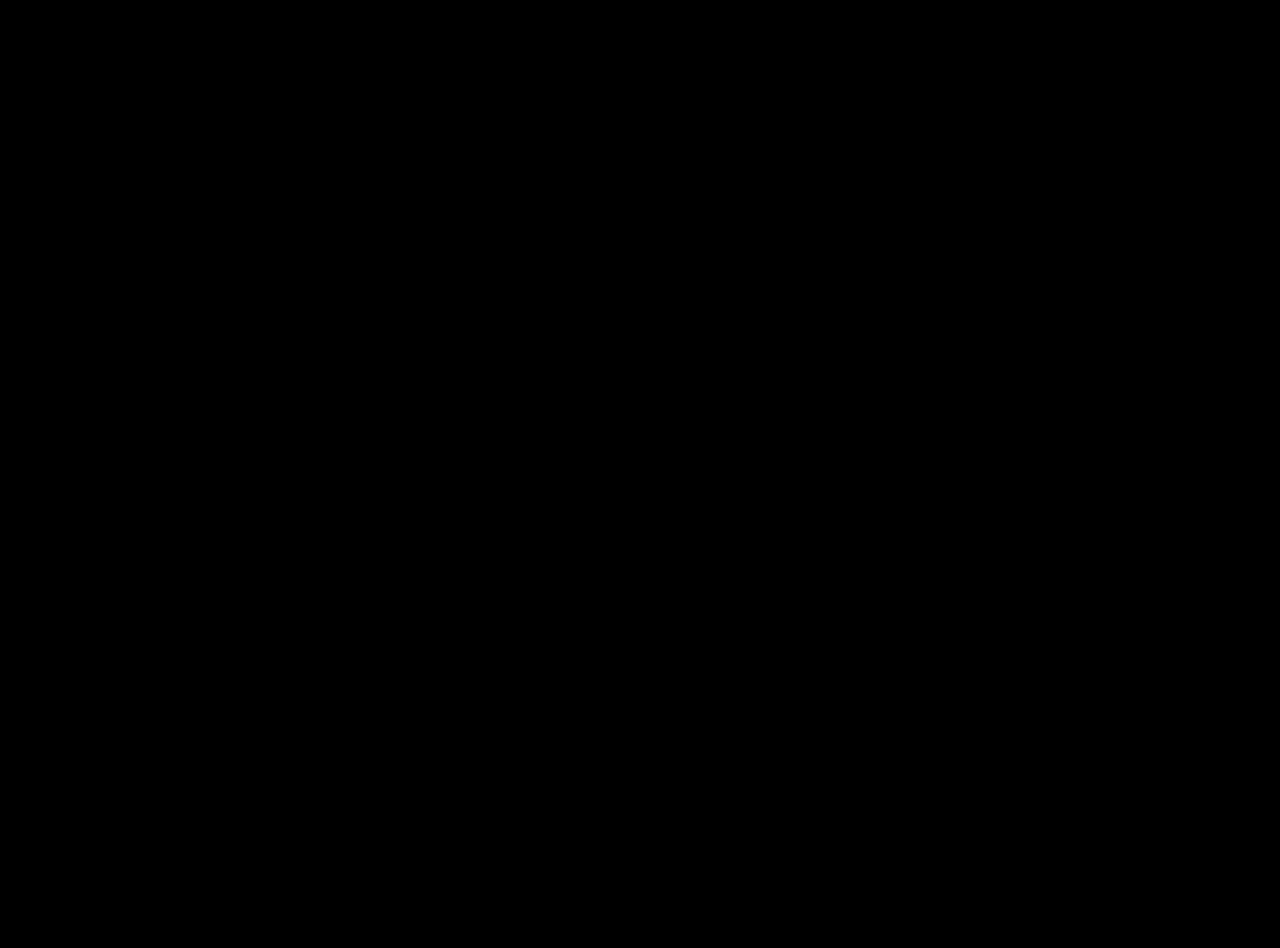
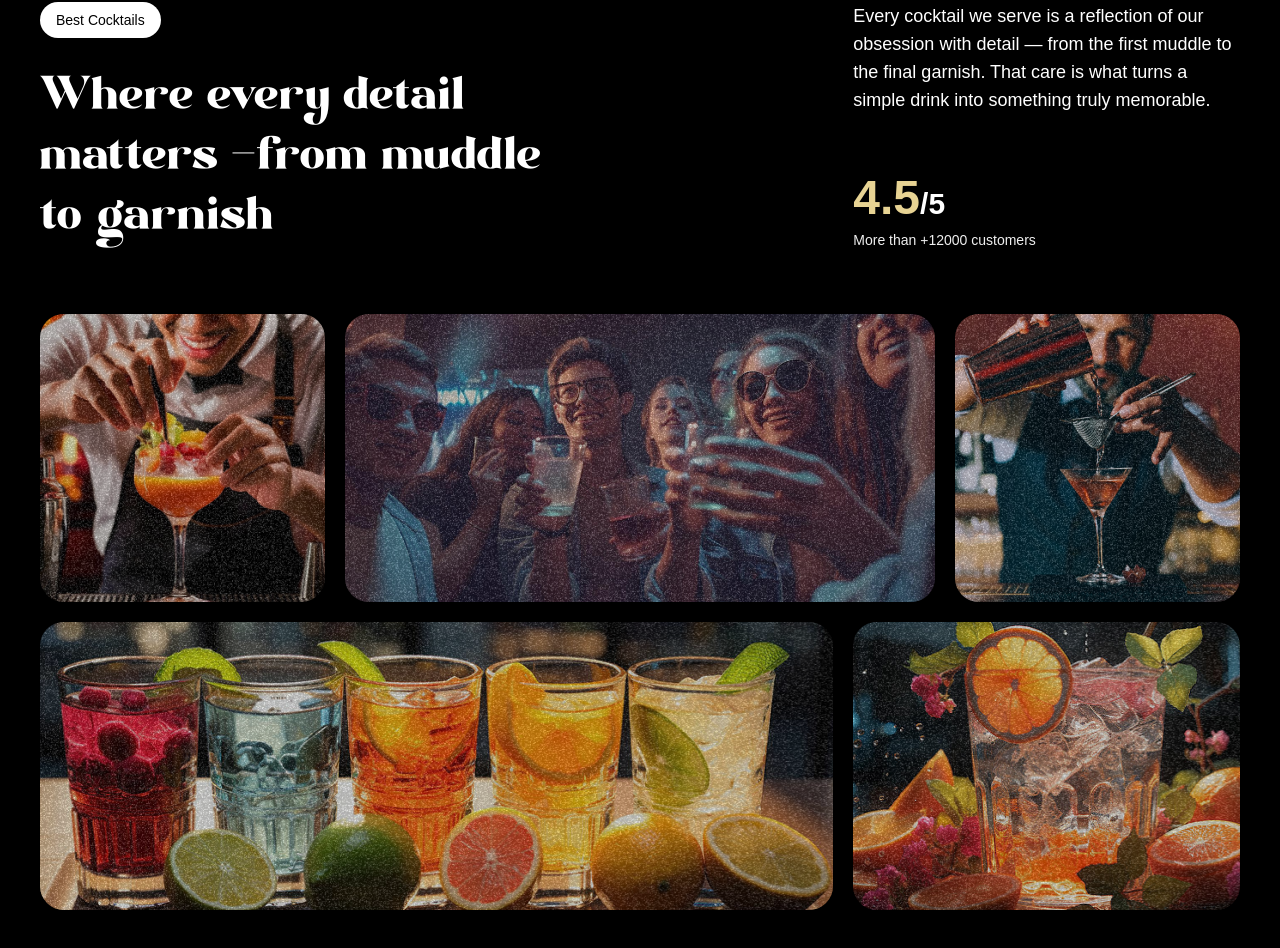
Before and after one commit to yusufsunnatullayev/gsap-cocktails, a React (Vite) app: page / in a window 1280 px wide. Shown: the part 1710-2658 px from the top of the page. Before the commit the page ends 1600 px from the top, so only its background shows below. Built offline with nearby package versions, Linux system fonts and the light colour scheme; a web font is replaced by a local one.

Commit message:
about section done!

```diff
--- a/src/App.jsx
+++ b/src/App.jsx
@@ -3,6 +3,7 @@
 import Navbar from "./components/Navbar";
 import Hero from "./components/Hero";
 import Cocktails from "./components/Cocktails";
+import About from "./components/About";
 
 gsap.registerPlugin(ScrollTrigger, SplitText);
 
@@ -12,6 +13,7 @@
       <Navbar />
       <Hero />
       <Cocktails />
+      <About />
     </main>
   );
 };
--- /dev/null
+++ b/src/components/About.jsx
@@ -0,0 +1,100 @@
+import gsap from "gsap";
+import { SplitText } from "gsap/all";
+import { useGSAP } from "@gsap/react";
+
+const About = () => {
+  useGSAP(() => {
+    const titleSplit = SplitText.create("#about h2", {
+      type: "words",
+    });
+
+    const scrollTimeline = gsap.timeline({
+      scrollTrigger: {
+        trigger: "#about",
+        start: "top center",
+      },
+    });
+
+    scrollTimeline
+      .from(titleSplit.words, {
+        opacity: 0,
+        duration: 1,
+        yPercent: 100,
+        ease: "expo.out",
+        stagger: 0.02,
+      })
+      .from(
+        ".top-grid div, .bottom-grid div",
+        {
+          opacity: 0,
+          duration: 1,
+          ease: "power1.inOut",
+          stagger: 0.04,
+        },
+        "-=0.5"
+      );
+  });
+
+  return (
+    <div id="about" className="px-10">
+      <div className="mb-16 md:px-0 px-5">
+        <div className="content">
+          <div className="md:col-span-8">
+            <p className="badge">Best Cocktails</p>
+            <h2>
+              Where every detail matters <span className="text-white">-</span>
+              from muddle to garnish
+            </h2>
+          </div>
+
+          <div className="sub-content">
+            <p>
+              Every cocktail we serve is a reflection of our obsession with
+              detail — from the first muddle to the final garnish. That care is
+              what turns a simple drink into something truly memorable.
+            </p>
+
+            <div>
+              <p className="md:text-3xl text-xl font-bold">
+                <span>4.5</span>/5
+              </p>
+              <p className="text-sm text-white-100">
+                More than +12000 customers
+              </p>
+            </div>
+          </div>
+        </div>
+      </div>
+
+      <div className="top-grid">
+        <div className="md:col-span-3">
+          <div className="noisy" />
+          <img src="/images/abt1.png" alt="grid-img-1" />
+        </div>
+
+        <div className="md:col-span-6">
+          <div className="noisy" />
+          <img src="/images/abt2.png" alt="grid-img-2" />
+        </div>
+
+        <div className="md:col-span-3">
+          <div className="noisy" />
+          <img src="/images/abt5.png" alt="grid-img-5" />
+        </div>
+      </div>
+
+      <div className="bottom-grid">
+        <div className="md:col-span-8">
+          <div className="noisy" />
+          <img src="/images/abt3.png" alt="grid-img-3" />
+        </div>
+
+        <div className="md:col-span-4">
+          <div className="noisy" />
+          <img src="/images/abt4.png" alt="grid-img-4" />
+        </div>
+      </div>
+    </div>
+  );
+};
+export default About;
```
